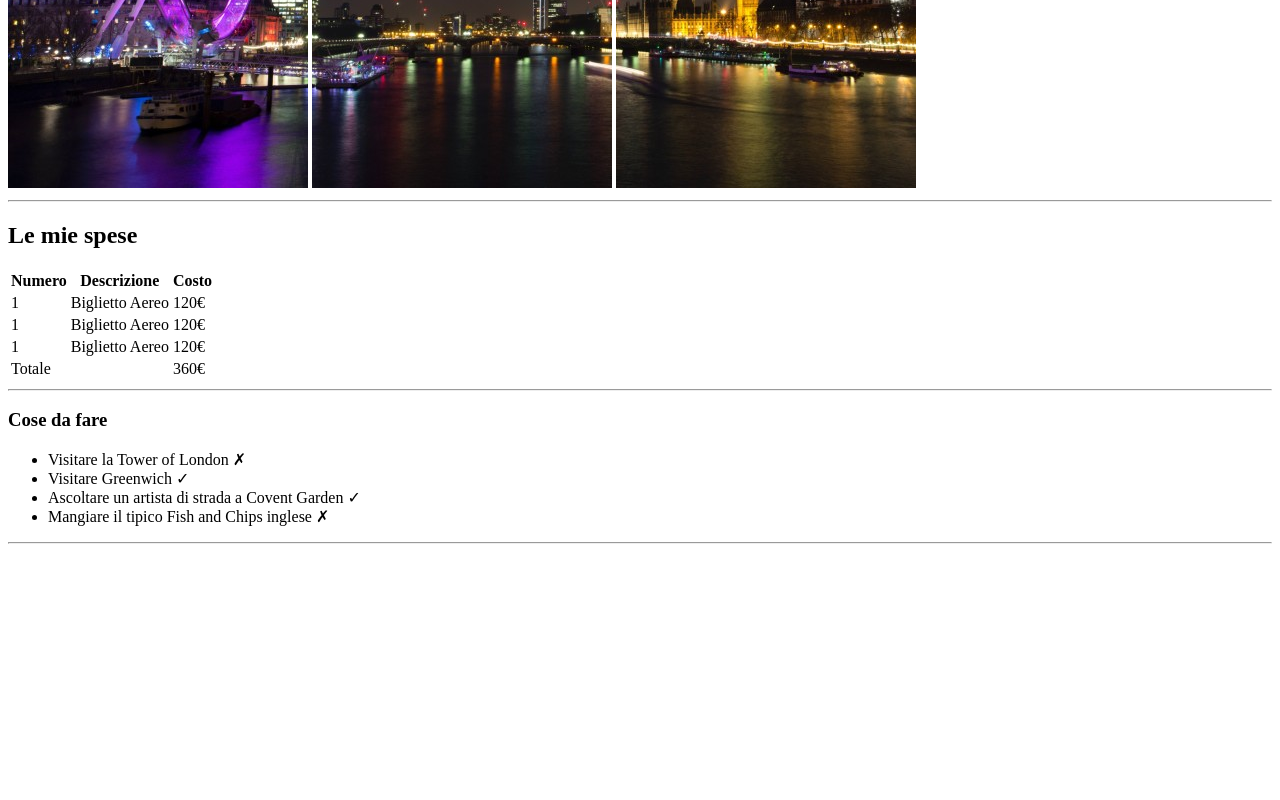
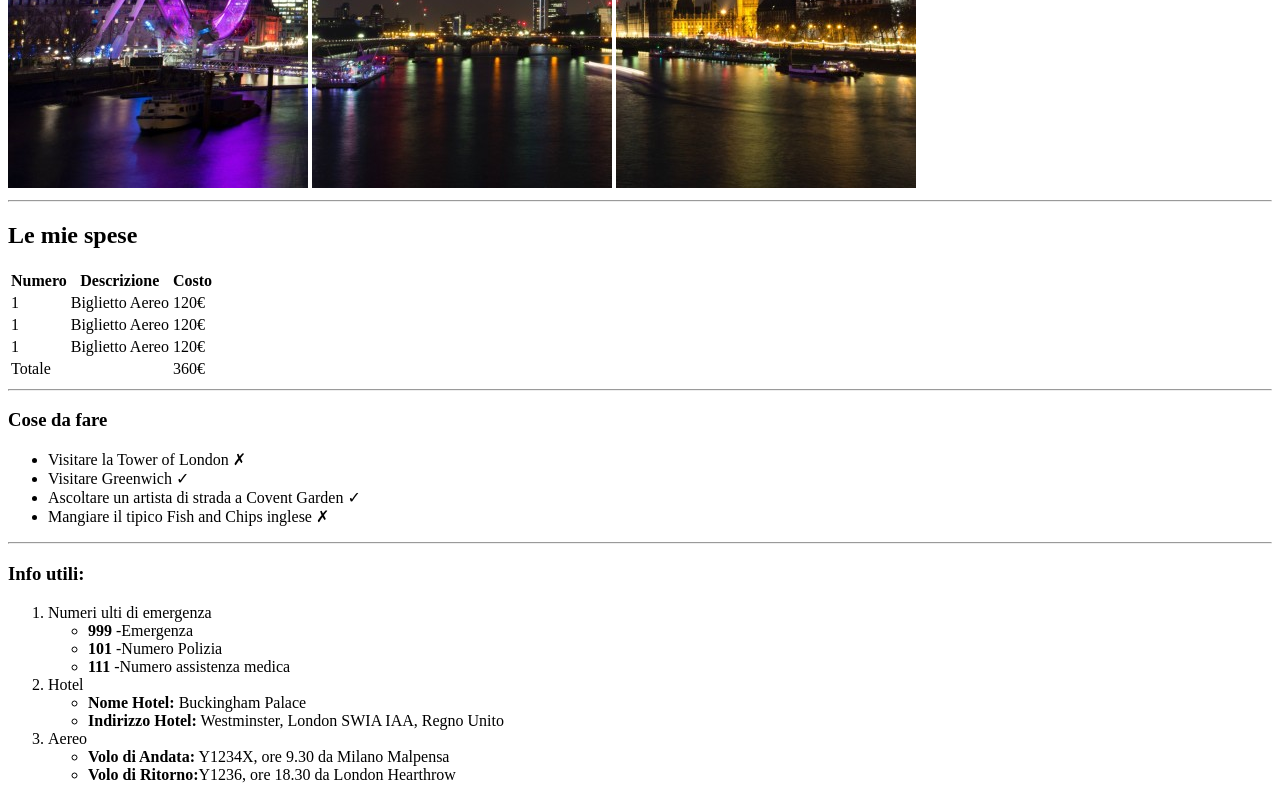
Before and after one commit to anto-iorfida/html-london-trip, a plain HTML site: page index.html in a window 1280 px wide. Shown: the part 492-1292 px from the top of the page. Before the commit the page ends 1044 px from the top, so only its background shows below. Drawn offline with Linux system fonts and the light colour scheme.

Commit message:
feat : add ordered list in section in main

```diff
--- a/index.html
+++ b/index.html
@@ -77,8 +77,38 @@
         </ul>
 
         <hr>
+
     </section>
-    <section></section>
+
+    <section>
+        <h3>Info utili:</h3>
+
+        <ol>
+            <li>Numeri ulti di emergenza</li>
+                <ul>
+                    <li><strong>999</strong> -Emergenza</li>
+                    <li><strong>101</strong> -Numero Polizia  </li>
+                    <li><strong>111</strong> -Numero assistenza medica</li>
+                </ul>
+
+            <li>Hotel</li>
+
+                <ul>
+                    <li><strong>Nome Hotel:</strong> Buckingham Palace</li>
+                    <li><strong>Indirizzo Hotel:</strong> Westminster, London SWIA IAA, Regno Unito</li>
+                </ul>
+
+            <li>Aereo</li>
+
+                <ul>
+                    <li><strong>Volo di Andata:</strong> Y1234X, ore 9.30 da Milano Malpensa </li>
+                    <li><strong>Volo di Ritorno:</strong>Y1236, ore 18.30 da London Hearthrow</li>
+                </ul>
+
+
+        </ol>
+
+    </section>
     <section></section>
 
     </main>
```
